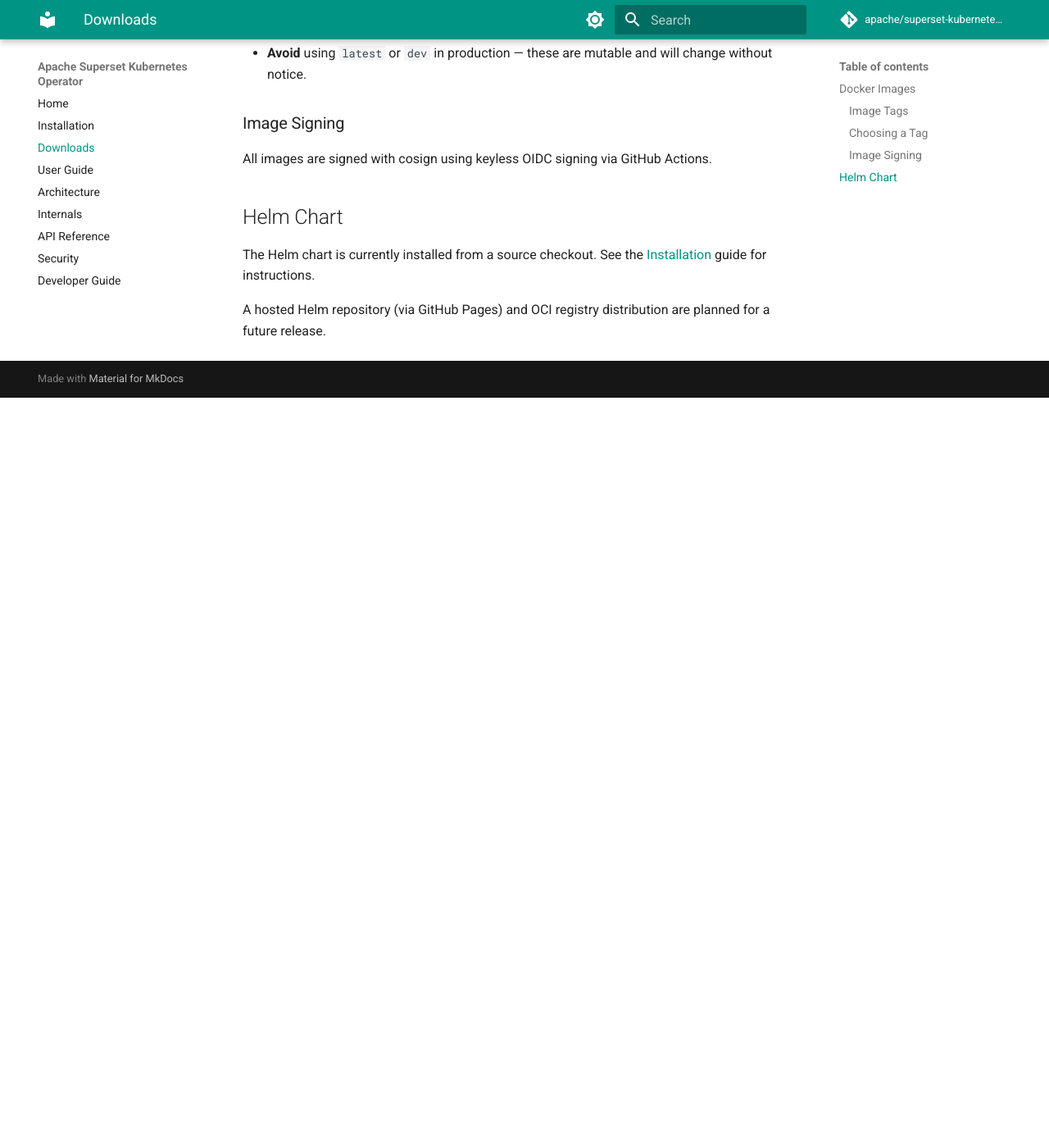
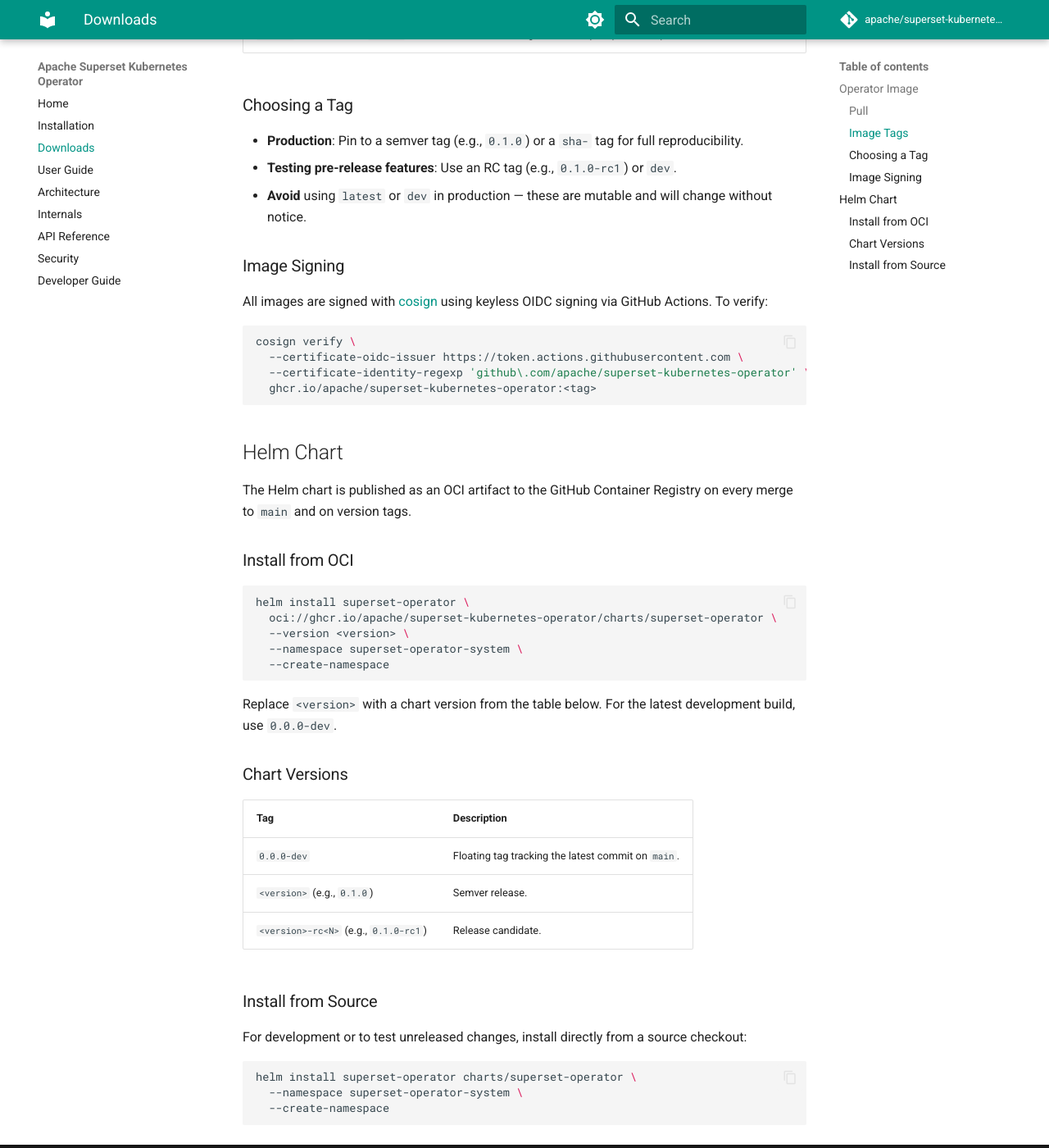
Before and after one commit to apache/superset-kubernetes-operator, an MkDocs documentation site: the page built from docs/downloads.md, in a window 1280 px wide and 1400 px high, scrolled down 948 px. Shown: the whole window at 82% size. Built offline with MkDocs 1.6.1 and Material for MkDocs 9.7.7, drawn with Linux system fonts in a browser that asks for light colours; comment, search, counter and statistics services are not loaded; before the commit the page ends 1433 px from its top, so only the background shows below that; some of the changed text lies outside the part shown.

Commit message:
chore: helm and image cleanup (#8)

````diff
--- a/docs/downloads.md
+++ b/docs/downloads.md
@@ -19,14 +19,24 @@ under the License.
 
 # Downloads
 
-!!! warning "Work in progress"
-    Container image and Helm chart publishing are being set up. Registry URLs
-    and pull commands will be added here once the infrastructure is confirmed.
+!!! note
+    There are no official releases yet. Only `dev` and `sha-<short>` image tags
+    and the `0.0.0-dev` Helm chart are currently available.
 
-## Docker Images
+## Operator Image
 
-Multi-architecture operator images (`linux/amd64`, `linux/arm64`) will be
-published on every merge to `main` and on version tags.
+Multi-architecture operator images (`linux/amd64`, `linux/arm64`) are published
+to the GitHub Container Registry on every merge to `main` and on version tags:
+
+```
+ghcr.io/apache/superset-kubernetes-operator
+```
+
+### Pull
+
+```bash
+docker pull ghcr.io/apache/superset-kubernetes-operator:dev
+```
 
 ### Image Tags
 
@@ -34,26 +44,63 @@ published on every merge to `main` and on version tags.
 |-----|---------|-------------|
 | `dev` | `dev` | Floating tag tracking the latest commit on `main`. Rebuilt on every merge. |
 | `sha-<short>` | `sha-abc1234` | Immutable tag for a specific commit. |
-| `<version>` | `0.2.0` | Semver release (no `v` prefix). Published when a version tag is pushed. |
-| `<version>-rc<N>` | `0.2.0-rc1` | Release candidate. Does not receive the `latest` tag. |
+| `<version>` | `0.1.0` | Semver release. Published when a version tag is pushed. |
+| `<version>-rc<N>` | `0.1.0-rc1` | Release candidate. |
 | `latest` | `latest` | Points to the highest stable (non-prerelease) release. |
 
 ### Choosing a Tag
 
-- **Production**: Pin to a semver tag (e.g., `0.2.0`) or a `sha-` tag for
+- **Production**: Pin to a semver tag (e.g., `0.1.0`) or a `sha-` tag for
   full reproducibility.
-- **Testing pre-release features**: Use an RC tag (e.g., `0.2.0-rc1`) or `dev`.
+- **Testing pre-release features**: Use an RC tag (e.g., `0.1.0-rc1`) or `dev`.
 - **Avoid** using `latest` or `dev` in production — these are mutable and will
   change without notice.
 
 ### Image Signing
 
-All images are signed with cosign using keyless OIDC signing via GitHub Actions.
+All images are signed with [cosign](https://docs.sigstore.dev/cosign/overview/)
+using keyless OIDC signing via GitHub Actions. To verify:
+
+```bash
+cosign verify \
+  --certificate-oidc-issuer https://token.actions.githubusercontent.com \
+  --certificate-identity-regexp 'github\.com/apache/superset-kubernetes-operator' \
+  ghcr.io/apache/superset-kubernetes-operator:<tag>
+```
 
 ## Helm Chart
 
-The Helm chart is currently installed from a source checkout. See the
-[Installation](installation.md) guide for instructions.
+The Helm chart is published as an OCI artifact to the GitHub Container Registry
+on every merge to `main` and on version tags.
 
-A hosted Helm repository (via GitHub Pages) and OCI registry distribution are
-planned for a future release.
+### Install from OCI
+
+```bash
+helm install superset-operator \
+  oci://ghcr.io/apache/superset-kubernetes-operator/charts/superset-operator \
+  --version <version> \
+  --namespace superset-operator-system \
+  --create-namespace
+```
+
+Replace `<version>` with a chart version from the table below. For the latest
+development build, use `0.0.0-dev`.
+
+### Chart Versions
+
+| Tag | Description |
+|-----|-------------|
+| `0.0.0-dev` | Floating tag tracking the latest commit on `main`. |
+| `<version>` (e.g., `0.1.0`) | Semver release. |
+| `<version>-rc<N>` (e.g., `0.1.0-rc1`) | Release candidate. |
+
+### Install from Source
+
+For development or to test unreleased changes, install directly from a source
+checkout:
+
+```bash
+helm install superset-operator charts/superset-operator \
+  --namespace superset-operator-system \
+  --create-namespace
+```
````
Also changed, not shown: README.md (+6 -1 lines), docs/installation.md (+12 -0 lines), 6 other files.
